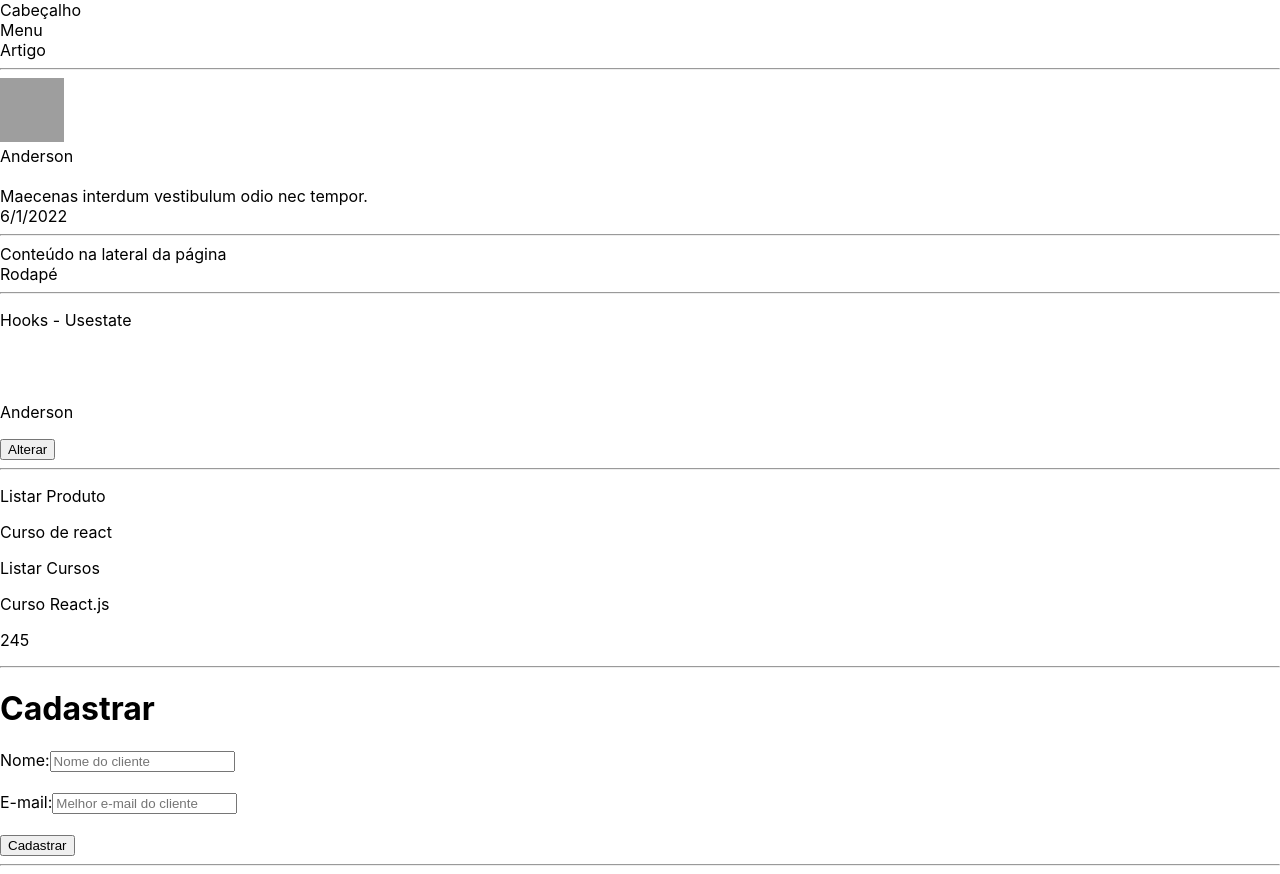
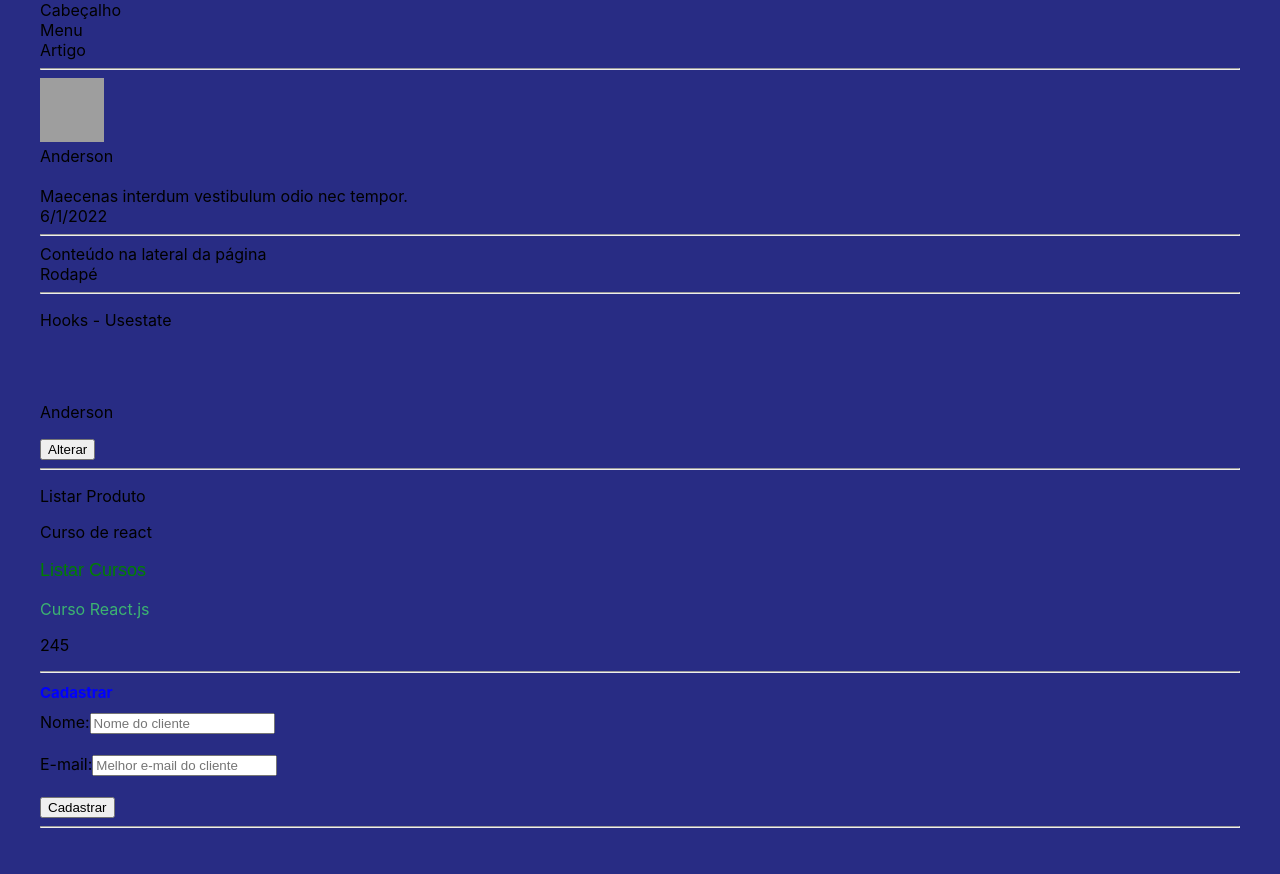
Before and after one commit to andmatsouza/introducao-react, a React (Create React App) app: page / in a window 1280 px wide. After the commit the page ends 836 px from the top, so only its background shows below. Built offline with nearby package versions, Linux system fonts and the light colour scheme; grey boxes are pictures that could not be loaded.

Commit message:
feat: como integrar CSS no react.

```diff
--- a/src/App.js
+++ b/src/App.js
@@ -5,6 +5,7 @@ import Article from './components/Article';
 import Aside from './components/Aside';
 import Footer from './components/Footer';
 import Comment from './components/Comment';
+import './app.css';
 
 function App() {
 
@@ -51,6 +52,12 @@ const valorInput = e => setDados({...dados, [e.target.name]: e.target.value});
     buscarProduto();
   },[produtoId]);
 
+  const nomePerso = {
+    color: "green",
+    fontFamily: "Arial",
+    fontSize: "18px"
+  }
+
   return(
     <div>
       <Header />
@@ -71,12 +78,12 @@ const valorInput = e => setDados({...dados, [e.target.name]: e.target.value});
       <p>Listar Produto</p>
       <p>{produtoNome}</p>
 
-      <p>Listar Cursos</p>
-      <p>{data.nome}</p>
+      <p style={nomePerso}>Listar Cursos</p>
+      <p className='curso'>{data.nome}</p>
       <p>{data.preco}</p>
 
       <hr />
-      <h1>Cadastrar</h1>
+      <h1 style={{color: "#0000ff", fontSize: 15}}>Cadastrar</h1>
       <form onSubmit={cadUsuario}>
         <label>Nome:</label>
         <input type="text" name="nome_usuario" placeholder="Nome do cliente" onChange={valorInput}/><br /><br />
--- /dev/null
+++ b/src/app.css
@@ -0,0 +1,8 @@
+body {
+  background-color: #282c84;
+  padding: 0 40px;
+}
+
+.curso {
+  color: #3cb371;
+}
```
